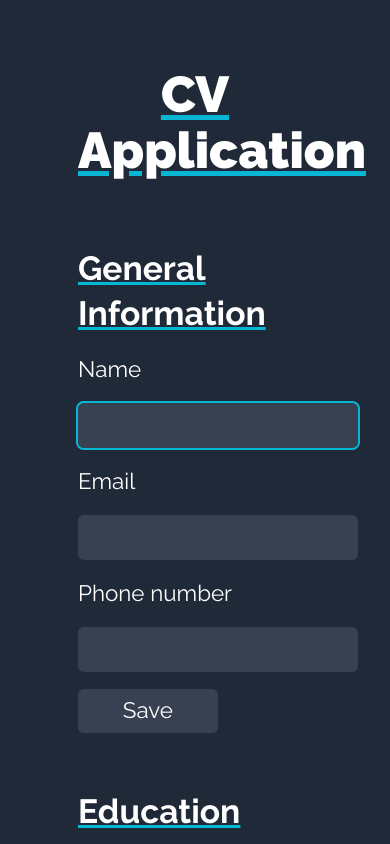
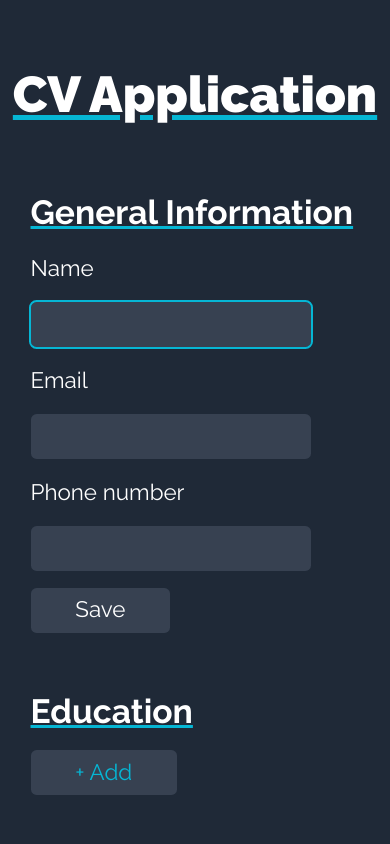
Before and after one commit to Etheryen/odin-cv-project, a React (Vite) app: page / in a window 390 px wide. Shown: the top 844 px of the page. Built offline with nearby package versions, Linux system fonts and the light colour scheme.

Commit message:
add better mobile support

```diff
--- a/src/App.tsx
+++ b/src/App.tsx
@@ -12,7 +12,7 @@ function App() {
   }
 
   return (
-    <div className="min-h-screen bg-gray-800 px-[20vw] pb-10 text-white">
+    <div className="flex min-h-screen flex-col items-center bg-gray-800 px-2 pb-10 text-white sm:items-stretch sm:px-[20vw]">
       <Header />
       <div className="flex flex-col gap-10">
         <GeneralInfo isDisplayMode={isDisplayMode} />
```
